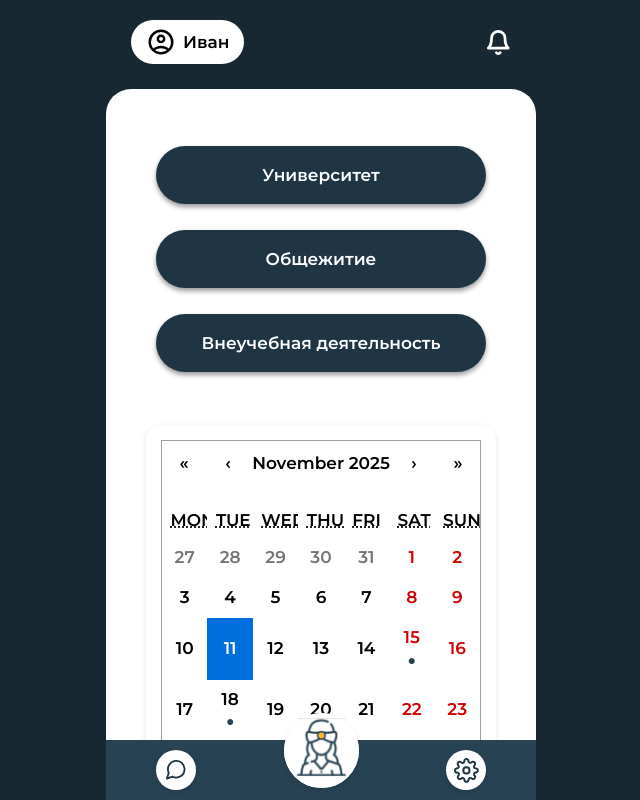
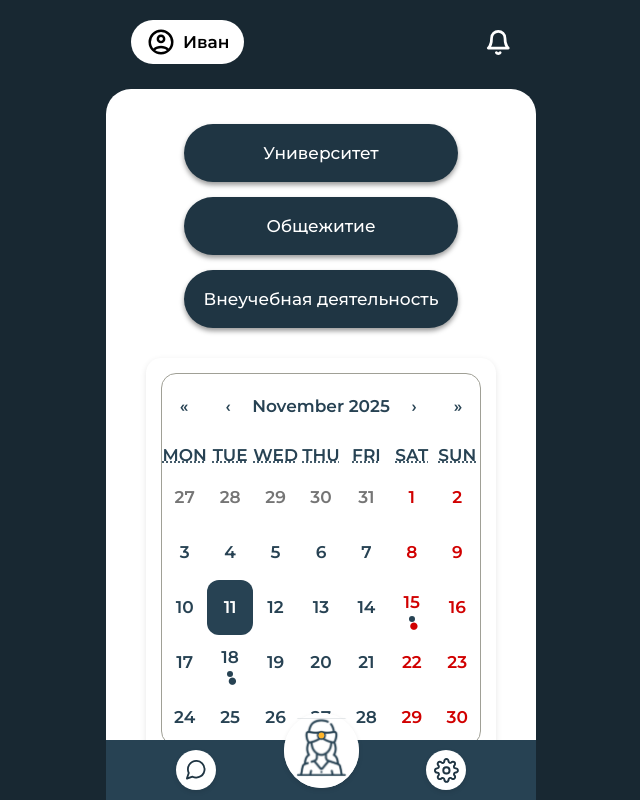
Before and after one commit to aver1ch/max-stud-bot, a React (Vite) app in the folder frontend/: page /mainpage in a window 1280 px wide. Shown: the top 800 px of the page, without its empty margins (319-959 px from the left). Built offline with nearby package versions, Linux system fonts and the light colour scheme.

Commit message:
sizes fix

```diff
--- a/frontend/src/components/Button/Button.css
+++ b/frontend/src/components/Button/Button.css
@@ -1,8 +1,7 @@
 .global-btn {
-  padding: 19px 41px;
+  padding: 19px 20px;
   width: 100%;
   max-width: 280px;
-  margin-bottom: 11px;
   background: rgba(31, 53, 67, 1);
   border: none;
   border-radius: 75px;
--- a/frontend/src/components/Footer/Footer.css
+++ b/frontend/src/components/Footer/Footer.css
@@ -17,6 +17,7 @@
   justify-content: space-between;
   width: 100%;
   max-width: 330px;
+  padding: 0 20px;
 }
 
 
--- a/frontend/src/pages/Dormitory/Laundry/Dryer/Dryer.css
+++ b/frontend/src/pages/Dormitory/Laundry/Dryer/Dryer.css
@@ -3,8 +3,9 @@
   flex-direction: column;
   align-items: center;
   padding: 0 25px;
-  width: 402px;
-  margin: 10px auto;
+  width: 100%;          /* ← вместо 402px */
+  max-width: 402px;     /* ← ограничили сверху */
+  margin: 0 auto;
   background-color: white;
   border-radius: 15px;
 }
--- a/frontend/src/pages/Dormitory/Laundry/Washing/Washing.css
+++ b/frontend/src/pages/Dormitory/Laundry/Washing/Washing.css
@@ -3,7 +3,8 @@
   flex-direction: column;
   align-items: center;
   padding: 0 25px;
-  width: 402px;
+  width: 100%;
+  max-width: 402px;
   margin: 0 auto;
   background-color: white;
   border-radius: 15px;
@@ -19,7 +20,8 @@
 }
 
 .washing-input {
-  width: 320px;
+  width: 100%;
+  max-width: 320px;
   height: 40px;
   padding: 10px;
   margin-bottom: 15px;
@@ -30,6 +32,7 @@
   font-size: 15px;
   font-weight: 400;
   outline: none;
+  box-sizing: border-box; /* 반드시 */
 }
 
 .washing-input:focus {
--- a/frontend/src/pages/ExtraActivities/Events/Events.css
+++ b/frontend/src/pages/ExtraActivities/Events/Events.css
@@ -11,11 +11,13 @@
 }
 
 .event-image {
-  min-width: 320px;
-  min-height: 222px;
+  width: 100%;        /* занимает всю ширину карточки */
+  height: auto;       /* сохраняет пропорции */
+  aspect-ratio: 16/11; /* фиксируем красивую пропорцию (примерно как 320×222) */
   border-radius: 15px;
   object-fit: cover;
   margin-bottom: 10px;
+  display: block;
 }
 
 .event-title {
--- a/frontend/src/pages/MainPage/MainPage.css
+++ b/frontend/src/pages/MainPage/MainPage.css
@@ -1,18 +1,16 @@
 .mp-btn {
   animation: none;
   font-size: 17px;
-  font-weight: 600;
-  min-width: 330px;
+  font-weight: 500;
 }
 
 .promoimage {
   width: 317px;
   height: 210px;
   object-fit: cover;
-  border-radius: 10px;
+  border-radius: 25px;
   display: block;
 }
-
 
 .calendar-container {
   display: flex;
@@ -20,22 +18,98 @@
   align-items: center;
   background: white;
   border-radius: 15px;
+  margin-top: 30px;
   padding: 15px;
   width: 350px;
   box-shadow: 0 2px 6px rgba(0, 0, 0, 0.1);
 }
 
 .react-calendar {
+  width: 100%;
+  background: white;
   border: none;
-  width: 100%;
+  font-family: "Montserrat", sans-serif;
+  border-radius: 15px;
+  overflow: hidden;
+}
+
+.react-calendar__navigation {
+  display: flex;
+  justify-content: space-between;
+  background: #ffffff;
+  border-radius: 12px;
+  margin-top: 10px;
+}
+
+.react-calendar__navigation button {
+  color: #274253;
   background: none;
+  border: none;
+  font-size: 16px;
+  font-weight: 600;
+  border-radius: 10px;
+  transition: 0.2s;
+  cursor: pointer;
+}
+
+.react-calendar__navigation button:hover {
+  background: rgba(39, 66, 83, 0.1);
+}
+
+.react-calendar__month-view__weekdays {
+  background: #ffffff;
+  text-transform: uppercase;
+  font-size: 12px;
+  color: #69859b;
+  font-weight: 200;
+}
+
+.react-calendar__month-view__weekdays__weekday {
+  font-size: 1px;
+  font-weight: 300;
+  color: #274253;
+}
+
+.react-calendar__tile {
+  height: 55px;
+  padding: 6px;
+  background: white;
+  color: #274253;
+  font-size: 14px;
+  border-radius: 12px;
+  margin: 4px;
+  transition: 0.2s;
+}
+
+.react-calendar__tile--now {
+  background: rgba(39, 66, 83, 0.15);
+  font-weight: 600;
+}
+
+.react-calendar__tile--active {
+  background: #274253 !important;
+  color: white !important;
+  border-radius: 12px;
+}
+
+.react-calendar__tile:hover {
+  background: rgba(39, 66, 83, 0.08);
+}
+
+.react-calendar__month-view__days__day--weekend {
+  color: #c0392b;
 }
 
 .booking-dot {
-  color: #274253;
-  font-size: 14px;
-  text-align: center;
-  margin-top: 2px;
+  width: 6px;
+  height: 6px;
+  background: #274253;
+  border-radius: 50%;
+  margin: 3px auto 0;
+}
+
+.react-calendar__tile:enabled:focus {
+  outline: none;
 }
 
 .calendar-info {
@@ -43,7 +117,6 @@
   color: #274253;
   font-weight: 400;
 }
-
 
 .booking-modal {
   position: fixed;
@@ -83,18 +156,19 @@
 .btn-wrapper {
   display: flex;
   flex-direction: column;
-  padding: 42px 0px;
+  margin-top: 20px;
 }
 
 .main-content-title {
-  color: #3B486A;
+  color: #3b486a;
   font-size: 17px;
   font-weight: 500;
 }
 
 .main-content-rectangle {
-  background-color: #2742534D;
-  width: 390px;
+  background-color: #bec6cc;
+  padding-top: 30px;
+  border-radius: 40px;
 }
 
 .main-content-desc {
@@ -102,4 +176,5 @@
   font-size: 15px;
   font-weight: 400;
   line-height: 22px;
+  padding: 10px;
 }
--- a/frontend/src/pages/University/GradeBook/GradeBook.css
+++ b/frontend/src/pages/University/GradeBook/GradeBook.css
@@ -2,7 +2,9 @@
   display: flex;
   flex-direction: column;
   gap: 20px;
-  padding: 25px 30px;
+  padding: 0 30px;
+  padding-top: 25px;
+  padding-bottom: 35px;
   width: 100%;
   max-width: 800px;
   margin: 0 auto;
@@ -59,12 +61,10 @@
   margin-bottom: 1px;
 }
 
-/* Нечётные элементы — 20% */
 .subject-block:nth-of-type(odd) {
   background-color: rgba(89, 112, 126, 0.2);
 }
 
-/* Чётные — 30% */
 .subject-block:nth-of-type(even) {
   background-color: rgba(89, 112, 126, 0.3);
 }
--- a/frontend/src/pages/Welcome/Welcome.css
+++ b/frontend/src/pages/Welcome/Welcome.css
@@ -1,27 +1,33 @@
 .welcome-desc {
   color: white;
-  font-size: 16px;
+  font-size: 14px;
   font-weight: 300;
-  max-width: 300px;
+  min-width: 270px;
+  max-width: 90%;
   display: flex;
-  gap: 10px;
+  gap: 8px;
   align-items: center;
-  padding-left: 30px;
+  padding-left: 0;
+  margin-left: 15px; /* небольшой отступ слева */
 }
 
 .welcome-desc::before {
   content: "";
-  width: 15px;
-  height: 10px;
+  width: 12px;
+  height: 8px;
   mask-image: url("/checkTrue.svg");
   mask-size: contain;
   mask-repeat: no-repeat;
   background-color: white;
+  margin-right: 5px;
 }
 
 .welcome-desc-title {
-  text-align: center;
   color: white;
+  font-size: 18px;
+  margin-bottom: 10px;
+  padding-left: 55px;
+
 }
 
 .welcome-title {
@@ -38,15 +44,19 @@
 .text-wrapper {
   display: flex;
   flex-direction: column;
+  align-items: flex-start;
+  width: 317px; /* ширина фото */
+  margin-top: 10px; /* небольшой отступ под фото */
+  padding: 0 25px;
 }
 
 .welcome-desc-last {
   color: white;
-  font-size: 16px;
+  font-size: 14px;
   font-weight: 300;
-  max-width: 300px;
-  text-align: center;
-  margin-top: 30px;
+  max-width: 90%;
+  margin-top: 10px;
+  padding-left: 55px;
 }
 
 .welcome-desc,
@@ -59,9 +69,11 @@
 }
 
 .container img {
+  width: 80px;
+  height: auto;
   opacity: 0;
-  transform: translateY(-30px) scale(0.95);
-  animation: fadeLogo 0.8s ease-out 0.0s forwards;
+  transform: translateY(-20px) scale(0.95);
+  animation: fadeLogo 0.8s ease-out 0s forwards;
 }
 
 @keyframes fadeLogo {
@@ -75,13 +87,11 @@
   }
 }
 
-
 .welcome-desc-title {
   opacity: 0;
   transform: translateY(20px) scale(0.95);
   animation: fadeUp 0.8s ease-out 0.2s forwards;
 }
-
 
 .welcome-desc:nth-child(2) {
   animation: fadeUp 0.8s ease-out 0.3s forwards;
@@ -111,7 +121,6 @@
   animation: fadeUp 0.8s ease-out 0.9s forwards;
 }
 
-
 .text-wrapper button {
   opacity: 0;
   transform: translateY(20px) scale(0.95);
@@ -134,3 +143,12 @@
     transform: translateY(0) scale(1);
   }
 }
+
+.wlc-btn {
+  margin: 15px 0 0 15px; /* кнопка тоже слева */
+  font-size: 15px;
+  max-width: 250px;
+  background-color: white;
+  color: #274253;
+  font-weight: 650;
+}
--- a/frontend/src/pages/Welcome/Welcome.jsx
+++ b/frontend/src/pages/Welcome/Welcome.jsx
@@ -20,7 +20,8 @@ function Welcome() {
           <p className="welcome-desc">Записаться на кружки</p>
           <p className="welcome-desc-last">а также многое другое!</p>
           <Button
-            text="Добро пожаловать"
+            text="Добро пожаловать!"
+            className="wlc-btn"
             onClick={() => navigate("/login")}
           />
         </div>
```
